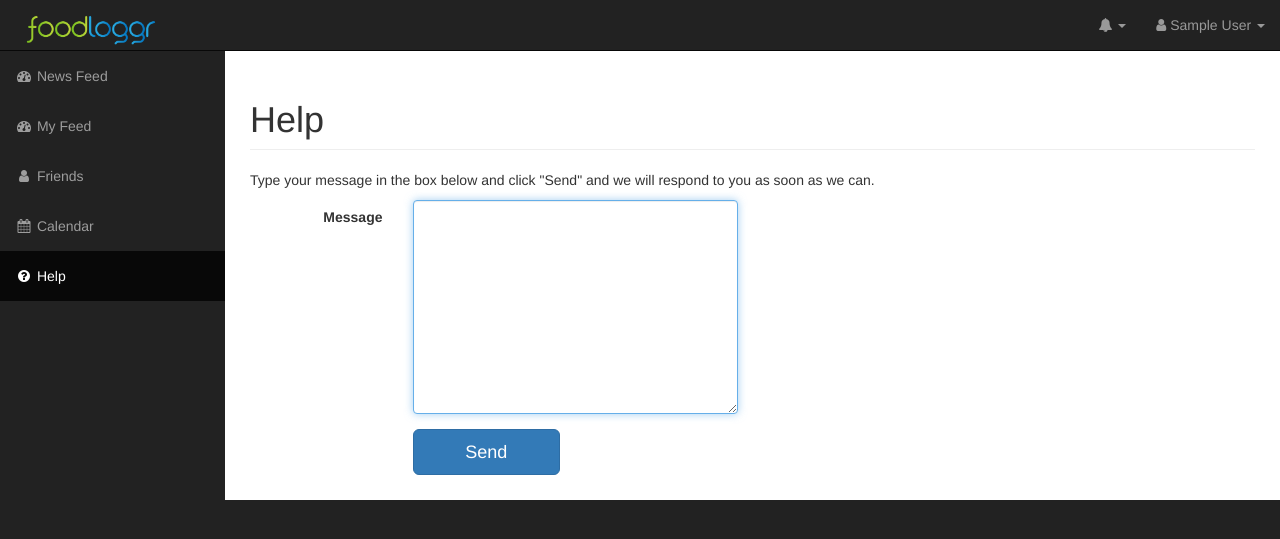
After one commit to MattHealy/foodloggr, a Flask app: page /app/help in a window 1280 px wide. The commit adds this page. Shown: the top 539 px of the page. Run offline with Flask 2, Linux system fonts and the light colour scheme; a user stored in the database is signed in; tables that the repository leaves empty hold one stand-in row (values such as "Sample post"); some libraries are stand-ins or nearby versions.

Commit message:
Added Help Request functionality

```diff
--- a/app/admin/forms.py
+++ b/app/admin/forms.py
@@ -1,6 +1,6 @@
 from flask import g, current_app
 from flask.ext.wtf import Form
-from wtforms import TextField, SubmitField, HiddenField, PasswordField, SelectField
+from wtforms import TextField, SubmitField, HiddenField, PasswordField, SelectField, TextAreaField
 from wtforms.fields.html5 import EmailField
 from wtforms.validators import Required, Email
 from flask_wtf.file import FileField, FileAllowed
@@ -480,3 +480,6 @@ class AccountForm(Form):
             return False
 
         return True
+
+class HelpForm(Form):
+    body = TextAreaField('body', validators=[Required()])
--- a/app/admin/views.py
+++ b/app/admin/views.py
@@ -3,9 +3,9 @@ from flask.ext.login import login_user, logout_user, current_user, login_require
 from datetime import datetime, timedelta, date
 from itsdangerous import JSONWebSignatureSerializer
 from . import admin
-from .forms import EntryForm, LinkForm, RemoveEntryForm, ProfileForm, AccountForm
+from .forms import EntryForm, LinkForm, RemoveEntryForm, ProfileForm, AccountForm, HelpForm
 from .. import db, lm
-from ..models import User, Entry, Friendship, Vote
+from ..models import User, Entry, Friendship, Vote, HelpRequest
 from ..email import send_email
 from ..tools import local_upload
 from ..oauth import OAuthSignIn
@@ -515,6 +515,28 @@ def edit_account():
 
     return render_template("admin/edit_account.html",title='Edit Account',form=form)
 
+@admin.route('/help', methods=['GET','POST'])
+@login_required
+def help():
+
+    user = g.user
+
+    form = HelpForm()
+
+    if form.validate_on_submit():
+
+        help = HelpRequest(user_id = user.id, timestamp = datetime.utcnow(), body = form.body.data.strip())
+        db.session.add(help)
+        db.session.commit()
+
+        send_email(current_app.config['ADMIN_EMAIL'], 'Help Request','mail/help', user=user, body=form.body.data.strip())
+
+        flash('Your help request has been sent. We will get back to you as soon as possible.')
+
+        return redirect(url_for('admin.home'))
+
+    return render_template("admin/help.html",title='Help',form=form)
+
 @admin.route('/calendar', methods=['GET'])
 @login_required
 def calendar():
--- a/app/models.py
+++ b/app/models.py
@@ -6,6 +6,12 @@ from datetime import datetime, timedelta
 from .email import send_email
 
 import os.path
+
+class HelpRequest(db.Model):
+    id = db.Column(db.Integer, primary_key=True)
+    user_id = db.Column(db.Integer, db.ForeignKey('user.id'))
+    timestamp = db.Column(db.DateTime)
+    body = db.Column(db.Text)
 
 class Friendship(db.Model):
     id = db.Column(db.Integer, primary_key=True)
--- a/app/templates/admin/base.html
+++ b/app/templates/admin/base.html
@@ -187,6 +187,9 @@
                     </li>
                     <li{% if request.path=='/app/calendar' %} class="active"{% endif %}>
                         <a href="{{ url_for('admin.calendar') }}"><i class="fa fa-fw fa-calendar"></i> Calendar</a>
+                    </li>
+                    <li{% if request.path=='/app/help' %} class="active"{% endif %}>
+                        <a href="{{ url_for('admin.help') }}"><i class="fa fa-fw fa-question-circle"></i> Help</a>
                     </li>
                 </ul>
             </div>
--- /dev/null
+++ b/app/templates/admin/help.html
@@ -0,0 +1,44 @@
+{% extends "admin/base.html" %}
+
+{% block content %}
+
+                <div class="row">
+                    <div class="col-lg-12">
+                        <p>Type your message in the box below and click "Send" and we will respond to you as soon as we can.</p>
+                    </div>
+                </div>
+
+                <div class="row">
+
+                    <form class="form-horizontal" role="form" method="post">
+
+                        {{ form.hidden_tag() }}
+
+                        <div class="form-group">
+
+                            <label class="col-sm-2 control-label" for="body">Message</label>
+                            <div class="col-sm-4">
+                            {{ form.body(class="form-control", required="required", autofocus="autofocus", rows="10") }}
+                            {% for error in form.errors.body %}
+                                <span style="color: red;">[{{error}}]</span>
+                            {% endfor %}
+                            </div>
+
+                        </div>
+
+                        <div class="form-group">
+
+                            <div class="col-sm-2 col-sm-offset-2">
+                                <button class="btn btn-lg btn-primary btn-block" type="submit">
+                                    Send
+                                </button>
+                            </div>
+
+                        </div>
+
+                    </form>
+
+                </div>
+                <!-- /.row -->
+
+{% endblock %}
```
Also changed, not shown: app/templates/mail/help.html (added, +16 -0 lines), app/templates/mail/help.txt (added, +16 -0 lines), migrations/versions/2ab668097ec4_.py (added, +33 -0 lines).
